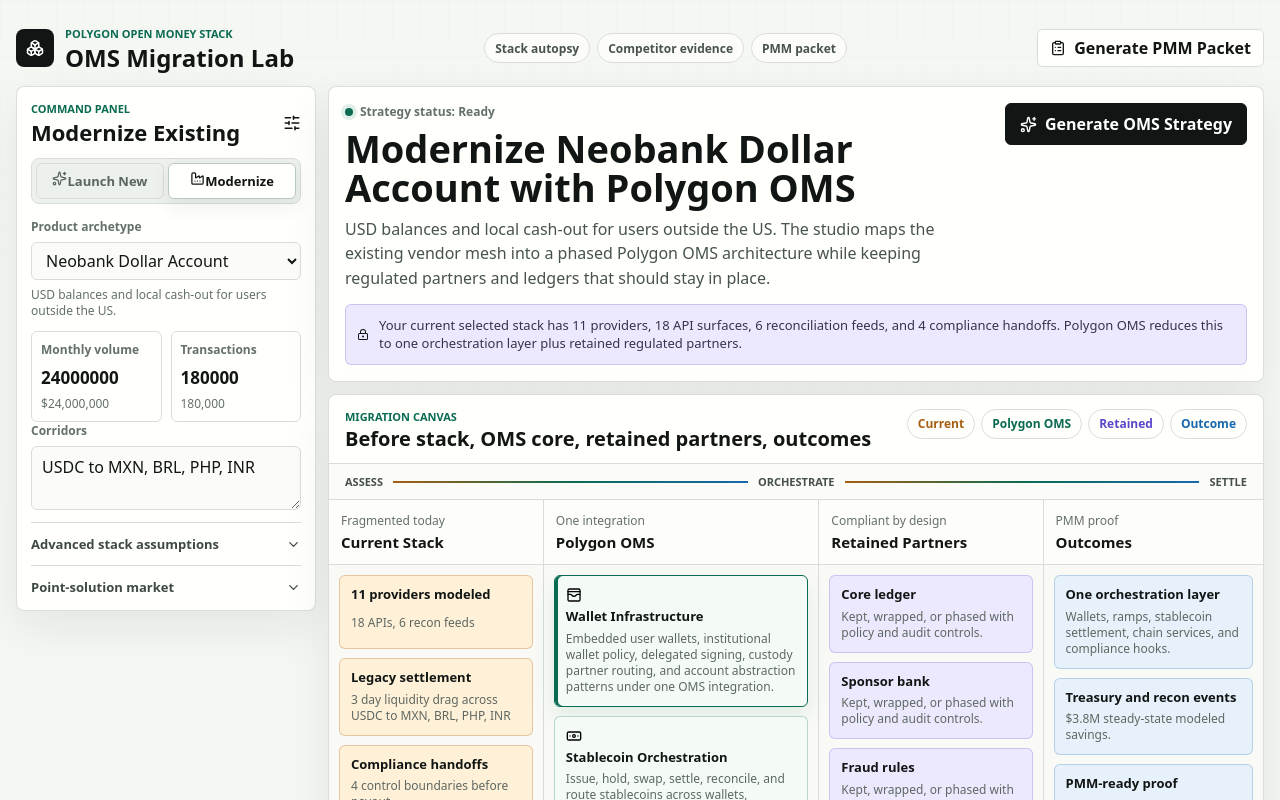
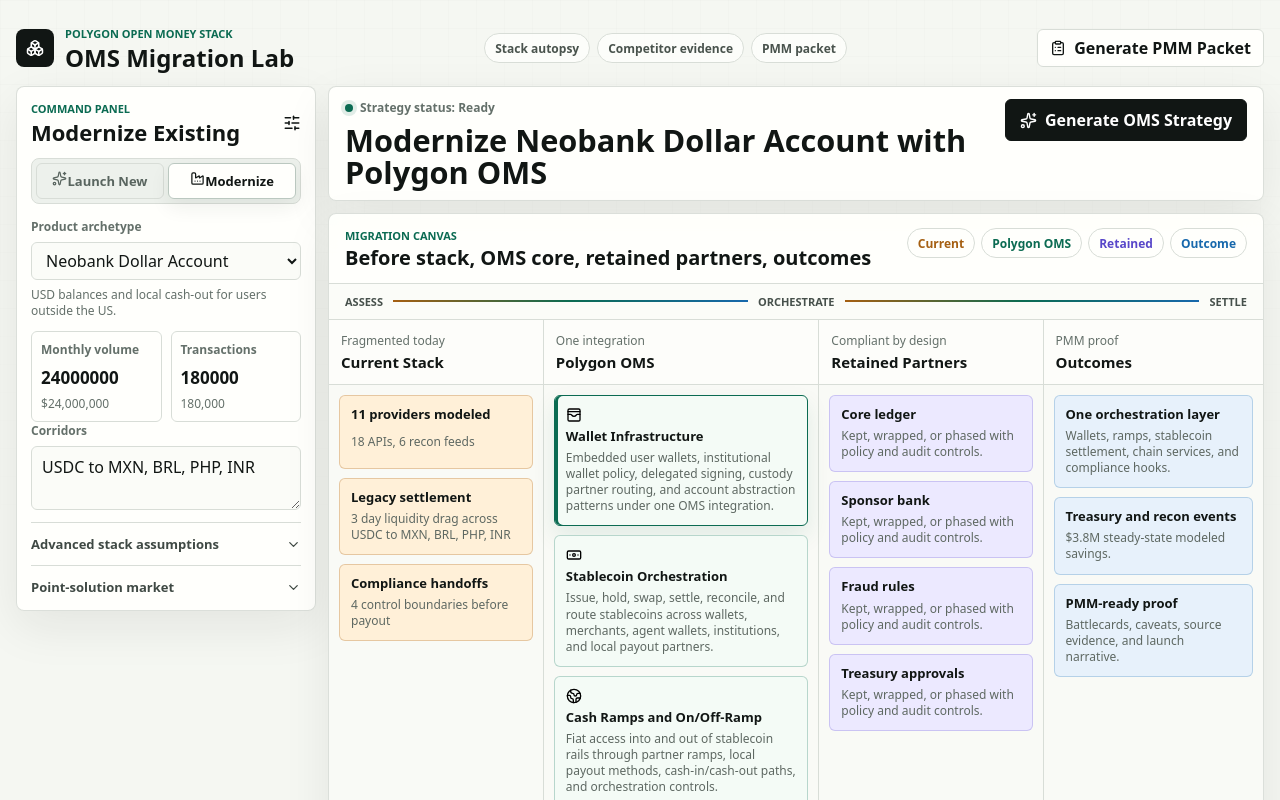
Before and after one commit to afk1997/polygon-open-money-stack-studio, a Next.js app: page / in a window 1280 px wide. Shown: the top 800 px of the page. Built offline with nearby package versions, Linux system fonts and the light colour scheme.

Commit message:
fix: lift migration canvas above the fold

```diff
--- a/app/globals.css
+++ b/app/globals.css
@@ -100,7 +100,6 @@
 .secondaryAction,
 .topbarAction,
 .statusLine,
-.depthCallout,
 .pricingNote {
   display: flex;
   align-items: center;
@@ -455,20 +454,14 @@
 .executiveStrip {
   display: grid;
   grid-template-columns: minmax(0, 1fr) auto;
-  gap: 14px;
-  padding: 16px;
+  align-items: center;
+  gap: 12px;
+  padding: 12px 16px;
 }
 
 .strategyCopy h2 {
   max-width: 920px;
-  font-size: clamp(26px, 3vw, 38px);
-}
-
-.strategyCopy p {
-  max-width: 78ch;
-  margin: 10px 0 0;
-  color: #47534d;
-  line-height: 1.52;
+  font-size: clamp(24px, 2.4vw, 32px);
 }
 
 .statusLine {
@@ -537,22 +530,6 @@
 .providerList button:active,
 .mapCard:active {
   transform: scale(0.985);
-}
-
-.depthCallout {
-  grid-column: 1 / -1;
-  gap: 10px;
-  padding: 11px;
-  border: 1px solid rgba(88, 71, 201, 0.22);
-  border-radius: 6px;
-  background: var(--violet-soft);
-}
-
-.depthCallout p {
-  margin: 0;
-  color: #37324f;
-  font-size: 13px;
-  line-height: 1.42;
 }
 
 .migrationMap {
--- a/components/Studio.tsx
+++ b/components/Studio.tsx
@@ -16,7 +16,6 @@
   Globe2,
   Landmark,
   Layers3,
-  LockKeyhole,
   Network,
   RefreshCcw,
   ShieldCheck,
@@ -422,16 +421,11 @@
           <span>Strategy status: {generatedLabel}</span>
         </div>
         <h2>{recommendation.title}</h2>
-        <p>{recommendation.narrative}</p>
       </div>
       <button className="primaryAction" type="button" onClick={onGenerate}>
         <Sparkles size={17} />
         Generate OMS Strategy
       </button>
-      <div className="depthCallout">
-        <LockKeyhole size={17} />
-        <p>{recommendation.depthMoment}</p>
-      </div>
     </section>
   );
 }
```
